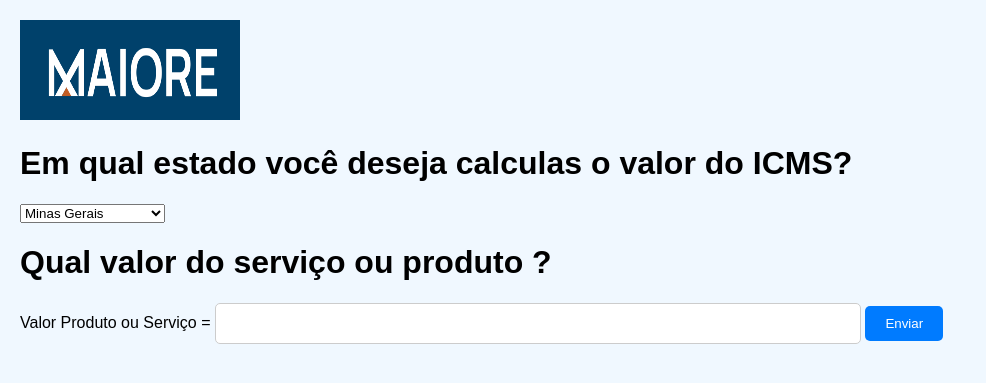
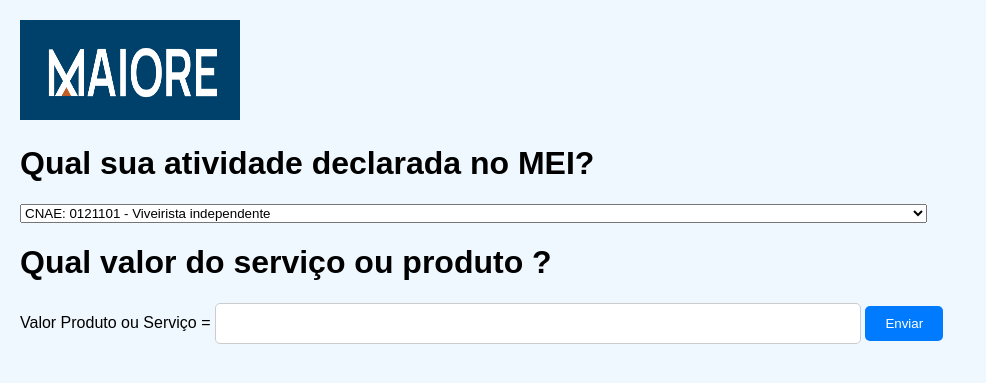
Before and after one commit to danielaniceto/ferramenta_calculo_imposto, a Flask app: template templates/mei.html in a window 1280 px wide. Shown: the top 383 px of the page, without its empty margins (0-986 px from the left). Run offline with Flask 3, Linux system fonts and the light colour scheme; the template is opened without the code that fills it, so the values that code supplies are empty.

Commit message:
Atividades ate as 17:38, 16/05

```diff
--- a/templates/mei.html
+++ b/templates/mei.html
@@ -5,44 +5,54 @@
     <meta charset="UTF-8">
     <meta http-equiv="X-UA-Compatible" content="IE=edge">
     <meta name="viewport" content="width=device-width, initial-scale=1.0">
-    <title>Ferramenta de Cálculo MEI</title>
+    <title>Ferramenta de Cálculo MEI, referete ao ano de 2024</title>
     <link rel="stylesheet" href="{{ url_for('static', filename='css/escolha_imposto.css') }}">
     <img class=".imglogo" src="{{ url_for('static', filename='img/logo.png') }}" width="220" height="100">
 </head>
 
 <body>
-    <h1> Em qual estado você deseja calculas o valor do ICMS?</h1>
+    <h1> Qual sua atividade declarada no MEI?</h1>
 
-    <form action="/resultado_calculo_imposto_icms" method="post">
+    <form action="/resultado_calculo_imposto_mei" method="post">
 
-        <select name="Estados">
-            <option value="MINASGERAIS">Minas Gerais</option>
-            <option value="SAOPAULO">São Paulo</option>
-            <option value="RIODEJANEIRO">Rio de Janeiro</option>
-            <option value="RIOGRANDEDOSUL">Rio Grande do Sul</option>
-            <option value="PARANA">Parana</option>
-            <option value="SANTACATARINA">Santa Catarina</option>
-            <option value="BAHIA">Bahia</option>
-            <option value="DISTRITOFEDERAL">Brasília</option>
-            <option value="GOIAS">Goias</option>
-            <option value="PARA">Para</option>
-            <option value="MATOGROSSO">Mato Grosso</option>
-            <option value="PERNAMBUCO">Pernambuco</option>
-            <option value="CEARA">Ceará</option>
-            <option value="ESPIRITOSANTO">Espirito Santo</option>
-            <option value="MATOGROSSODOSUL">Mato Grosso do Sul</option>
-            <option value="AMAZONAS">Amazonas</option>
-            <option value="MARANHAO">Maranhão</option>
-            <option value="RIOGRANDEDONORTE">Rio Grande do Norte</option>
-            <option value="PARAIBA">Paraíba</option>
-            <option value="ALAGOAS">Alagoas</option>
-            <option value="PIAUI">Piaui</option>
-            <option value="RONDONIA">Rondônia</option>
-            <option value="SERGIPE">Sergipe</option>
-            <option value="TOCANTINS">Tocantins</option>
-            <option value="ACRE">Acre</option>
-            <option value="AMAPA">Amapa</option>
-            <option value="RORAIMA">Roraima</option>
+        <select name="Atividades">
+            <option value="0121101">CNAE: 0121101 - Viveirista independente</option>
+            <option value="0159801">CNAE: 0159801 - Apicultor(a) independente</option>
+            <option value="0159802">CNAE: 0159802 - Criador(a) de animais domésticos independente</option>
+            <option value="0161002">CNAE: 0161002 - Prestador(a) de serviços de poda, sob contrato de empreitada, independente</option>
+            <option value="0161003">CNAE: 0161003 - Prestador(a) de serviços de colheita, sob contrato de empreitada, independente</option>
+            <option value="0161003">CNAE: 0161003 - Prestador(a) de serviços de preparação de terrenos, sob contrato de empreitada, independente</option>
+            <option value="0161003">CNAE: 0161003 - Prestador(a) de serviços de roçagem, destocamento, lavração, gradagem e sulcamento, sob contrato de empreitada, independente</option>
+            <option value="0161003">CNAE: 0161003 - Prestador(a) de serviços de semeadura, sob contrato de empreitada, independente</option>
+            <option value="0162802">CNAE: 0162802 - Tosquiador(a) independente</option>
+            <option value="0321304">CNAE: 0321304 - Criador(a) de peixes ornamentais em água salgada independente</option>
+            <option value="0322104">CNAE: 0322104 - Criador(a) de peixes ornamentais em água doce independente</option>
+            <option value="0892401">CNAE: 0892401 - Salineiro/extrator de sal marinho independente</option>
+            <option value="1013901">CNAE: 1013901 - Fabricante de produtos derivados de carne independente</option>
+            <option value="1013901">CNAE: 1013901 - Salsicheiro(a)/linguiceiro(a) independente</option>
+            <option value="1031700">CNAE: 1031700 - Beneficiador(a) de castanha independente</option>
+            <option value="1031700">CNAE: 1031700 - Compoteiro(a) independente</option>
+            <option value="1031700">CNAE: 1031700 - Fabricante de amendoim e castanha de caju torrados e salgados independente</option>
+            <option value="1031700">CNAE: 1031700 - Fabricante de conservas de frutas independente</option>
+            <option value="1031700">CNAE: 1031700 - Fabricante de polpas de frutas independente</option>
+            <option value="1032599">CNAE: 1032599 - Fabricante de conservas de legumes e outros vegetais independente</option>
+            <option value="1033301">CNAE: 1033301 - Fabricante de sucos concentrados de frutas, hortaliças e legumes independente</option>
+            <option value="1033302">CNAE: 1033302 - Fabricante de sucos de frutas, hortaliças e legumes independente</option>
+            <option value="1052000">CNAE: 1052000 - Fabricante de laticínios independente</option>
+            <option value="1052000">CNAE: 1052000 - Queijeiro(a)/ manteigueiro(a) independente</option>
+            <option value="1061902">CNAE: 1061902 - Fabricante de produtos derivados do arroz independente</option>
+            <option value="1063500">CNAE: 1063500 - Farinheiro de mandioca independente	</option>
+            <option value="">CNAE:  - </option>
+            <option value="">CNAE:  - </option>
+            <option value="">CNAE:  - </option>
+            <option value="">CNAE:  - </option>
+            <option value="">CNAE:  - </option>
+            <option value="">CNAE:  - </option>
+            <option value="">CNAE:  - </option>
+            <option value="">CNAE:  - </option>
+            <option value="">CNAE:  - </option>
+            <option value="">CNAE:  - </option>
+            <option value="">CNAE:  - </option>
         </select>
 
         <h1> Qual valor do serviço ou produto ? </h1>
```
